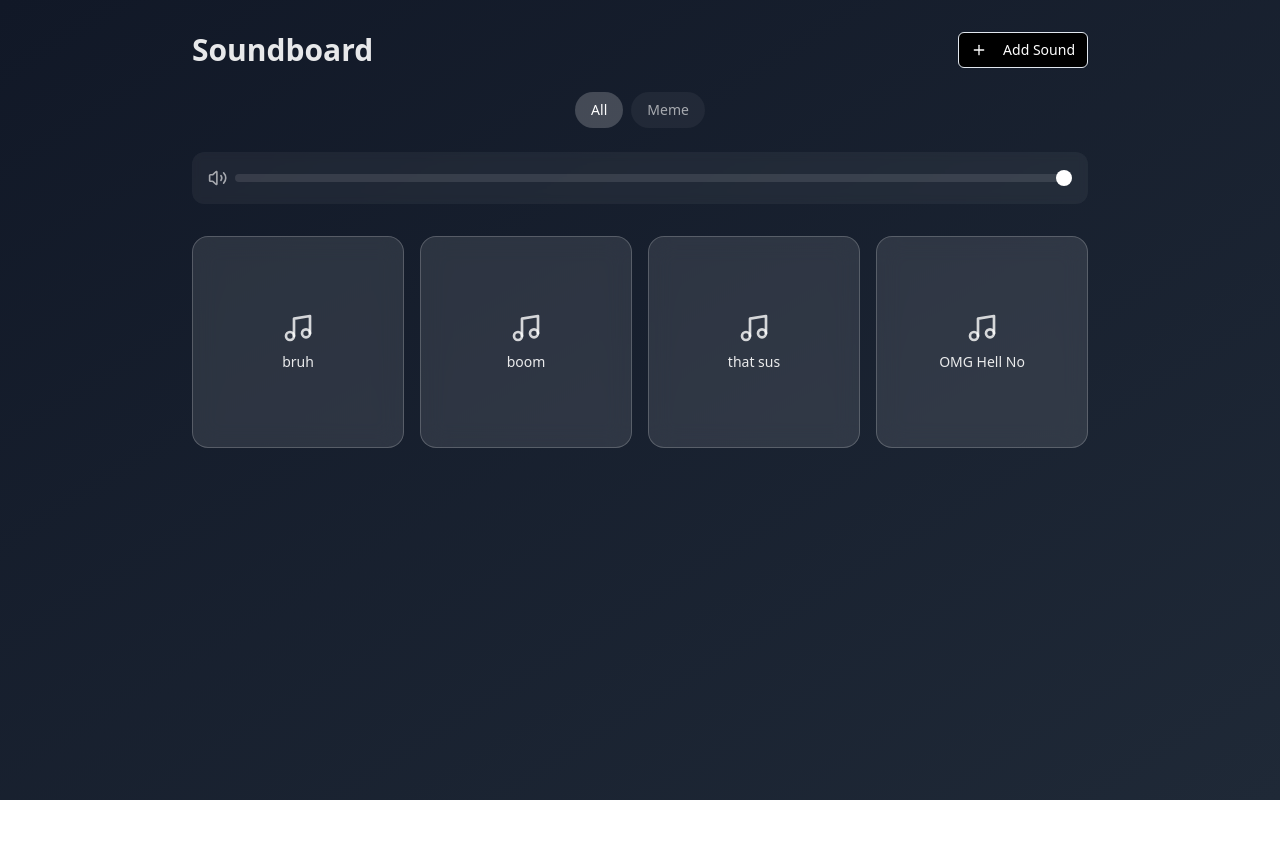
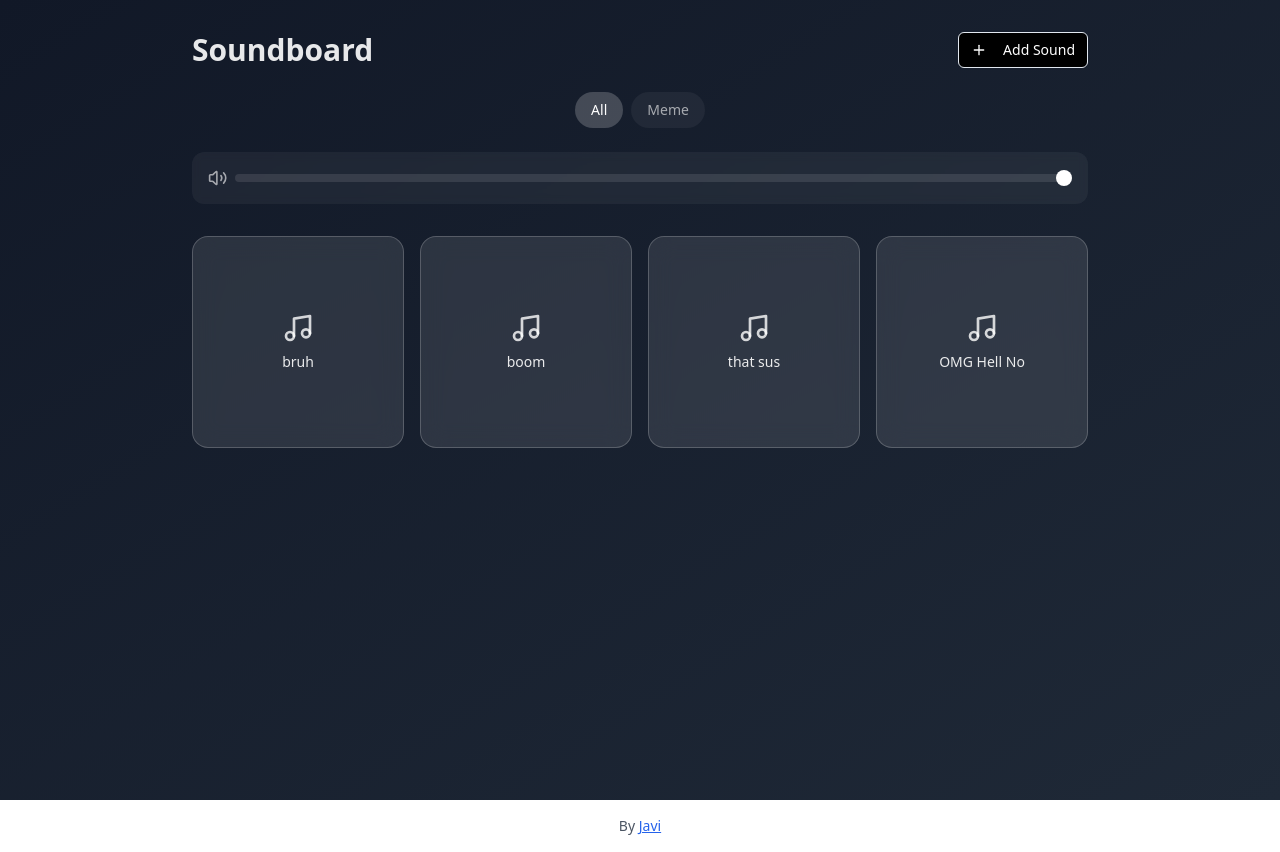
Before and after one commit to wickathou/vibe-tune-podcast, a React (Vite) app: page / in a window 1280 px wide. Before the commit the page ends 800 px from the top, so only its background shows below. Built offline with nearby package versions, Linux system fonts and the light colour scheme.

Commit message:
Add mention to Javi
Adds a mention to Javi (https://javi.ju.mp/) to the project.

```diff
--- a/src/pages/Index.tsx
+++ b/src/pages/Index.tsx
@@ -2,7 +2,14 @@
 import Soundboard from '@/components/Soundboard';
 
 const Index = () => {
-  return <Soundboard />;
+  return (
+    <div className="flex flex-col min-h-screen">
+      <Soundboard />
+      <footer className="mt-auto p-4 text-center text-sm text-gray-600">
+        <p>By <a href="https://javi.ju.mp/" target="_blank" rel="noopener noreferrer" className="text-blue-600 hover:text-blue-800 underline">Javi</a></p>
+      </footer>
+    </div>
+  );
 };
 
 export default Index;
```
